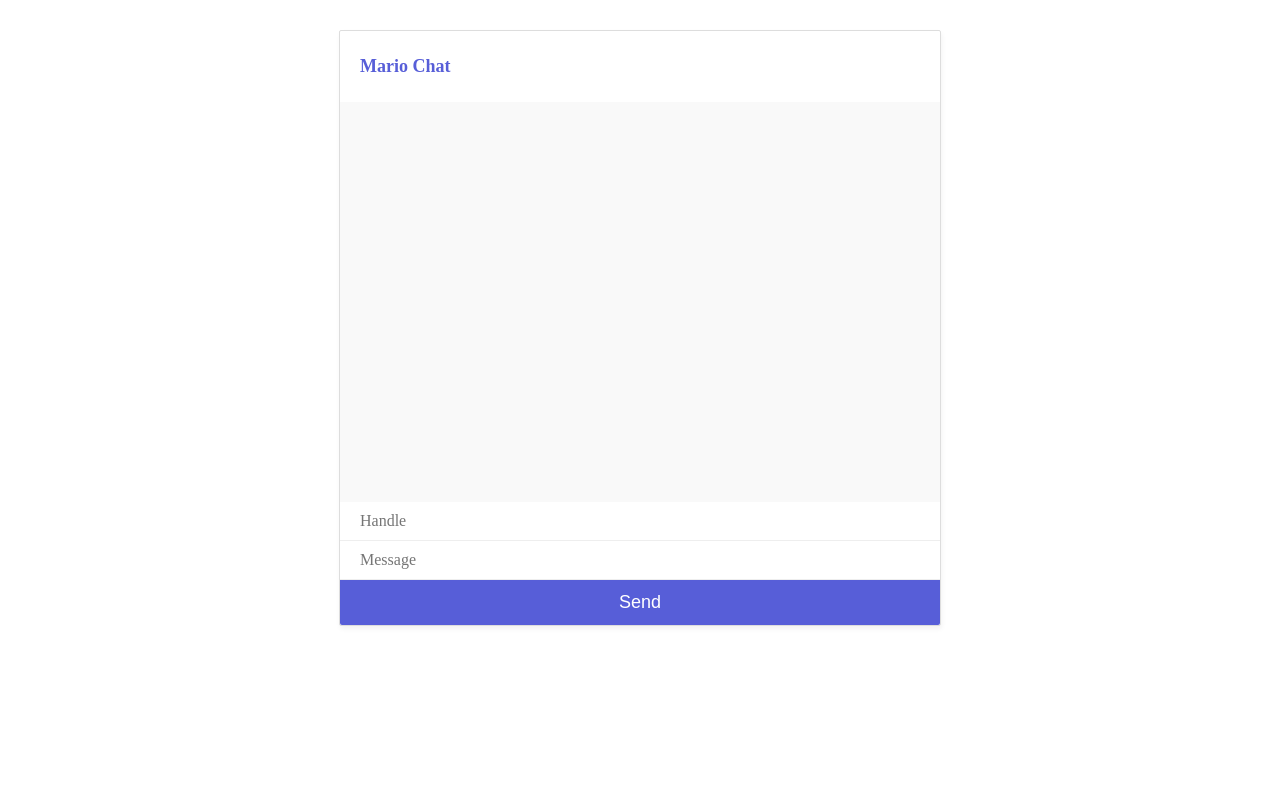
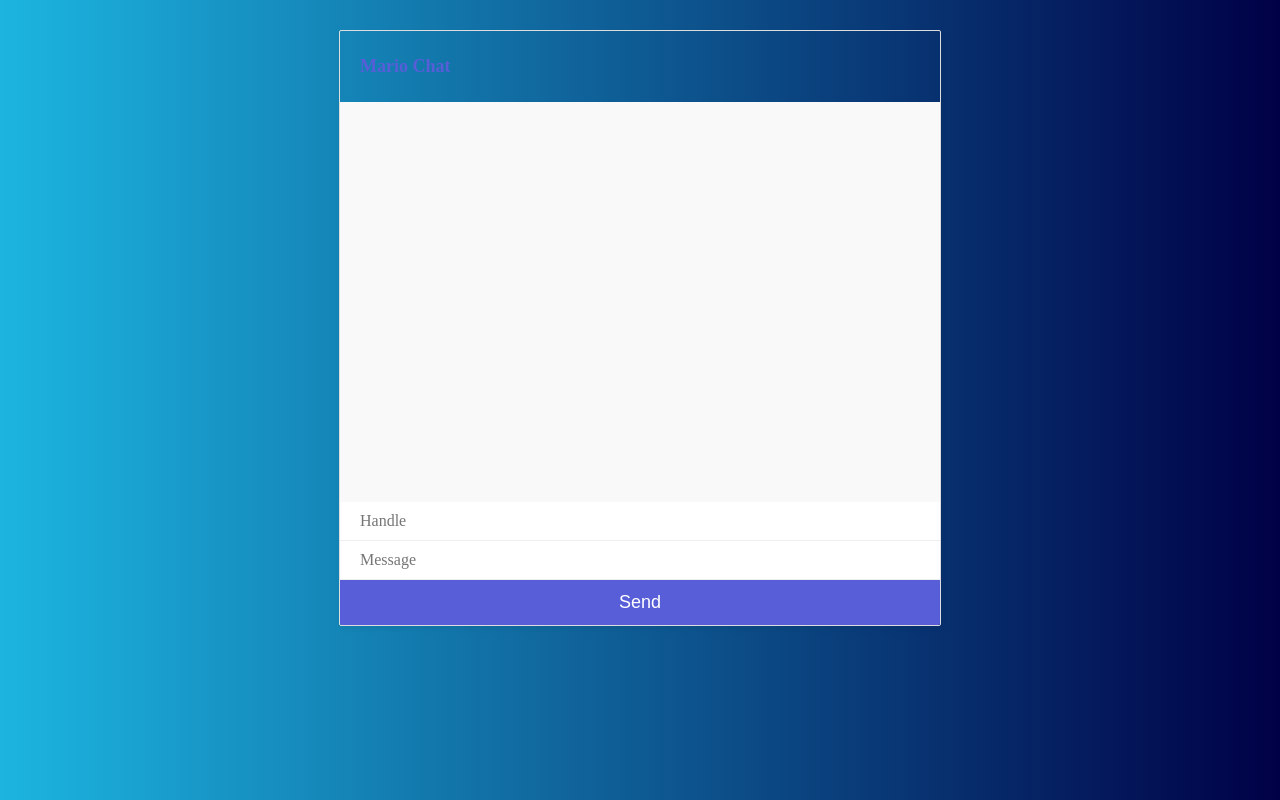
Before and after one commit to mbraulio/WebSockets, a website: page public/index.html in a window 1280 px wide. Drawn offline with nearby package versions, Linux system fonts and the light colour scheme; no server answers.

Commit message:
Update styles.css

```diff
--- a/public/styles.css
+++ b/public/styles.css
@@ -1,4 +1,8 @@
 body{
+    background: #000046;  /* fallback for old browsers */
+    background: -webkit-linear-gradient(to right, #1CB5E0, #000046);  /* Chrome 10-25, Safari 5.1-6 */
+    background: linear-gradient(to right, #1CB5E0, #000046); /* W3C, IE 10+/ Edge, Firefox 16+, Chrome 26+, Opera 12+, Safari 7+ */
+
     font-family: 'Nunito';
 }
 
```
